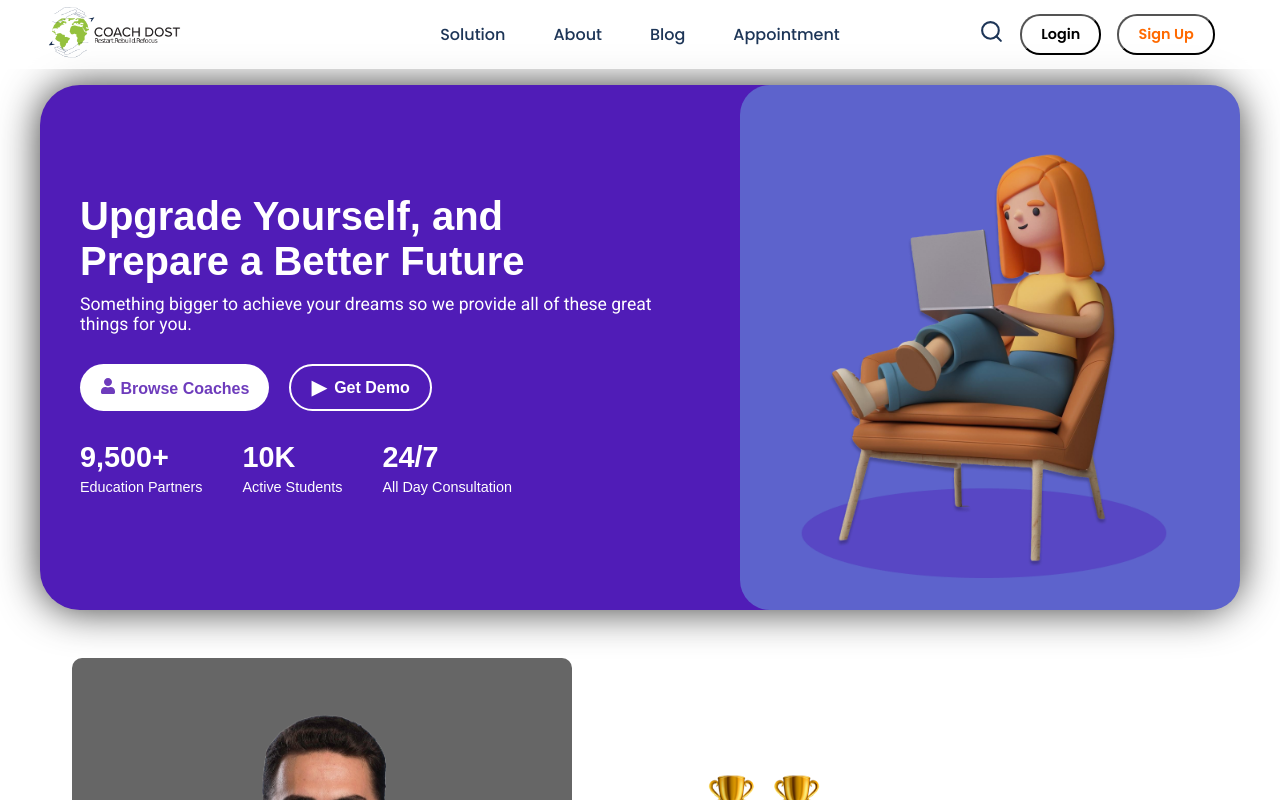
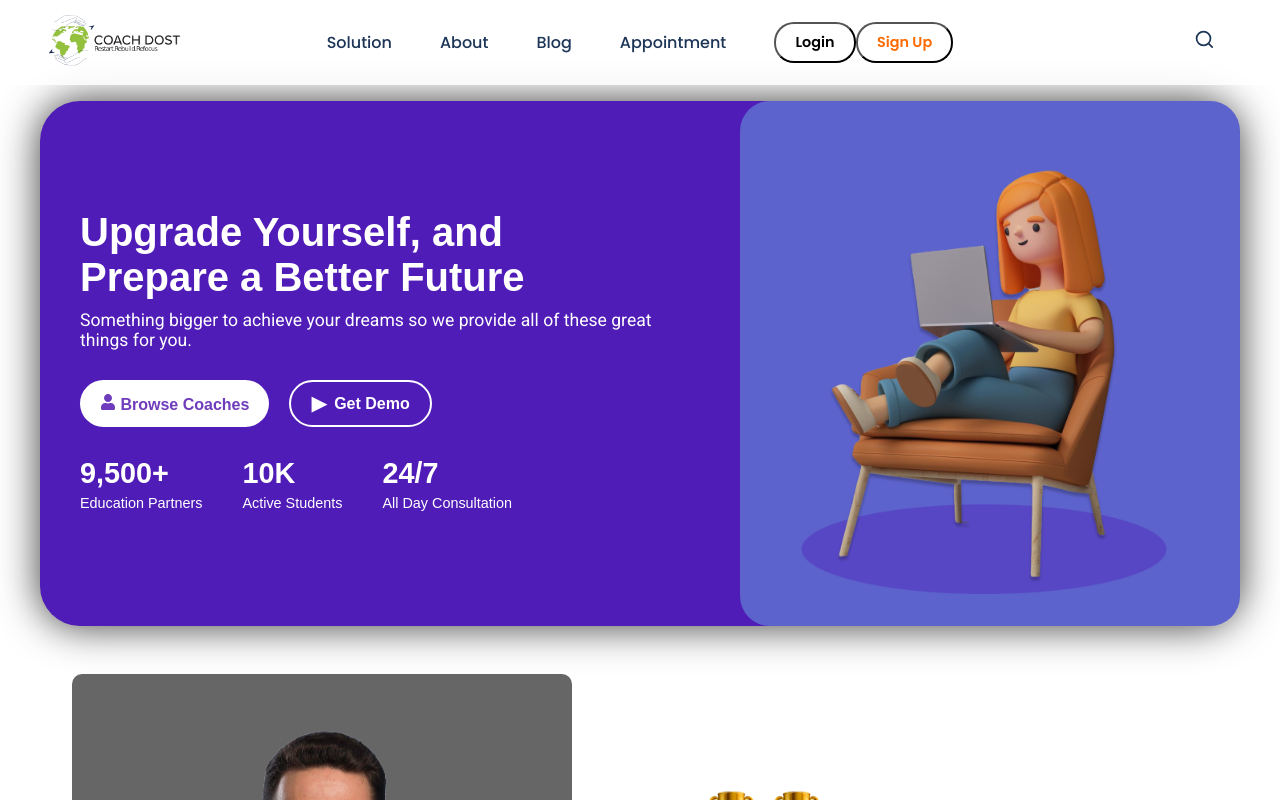
Before and after one commit to gurudesh0801/coachdost-copy, a React (Vite) app: page / in a window 1280 px wide. Shown: the top 800 px of the page. Built offline with nearby package versions, Linux system fonts and the light colour scheme; a web font is replaced by a local one.

Commit message:
Update Navbar.jsx

```diff
--- a/src/Components/Navbar/Navbar.jsx
+++ b/src/Components/Navbar/Navbar.jsx
@@ -33,7 +33,7 @@ const Navbar = () => {
       <div className="navbar-left">
         <div className="navbar-logo">
           <Link to="/">
-            <img src={logo} alt="" />
+            <img src={logo} alt="Logo" />
           </Link>
         </div>
       </div>
@@ -52,16 +52,19 @@ const Navbar = () => {
           <li>
             <Link to="#appointment">Appointment</Link>
           </li>
+          {/* Login and Signup in toggle menu */}
+          <li className="navbar-login-signup">
+            <button className="navbar-login">Login</button>
+            <button onClick={goto} className="navbar-signup">
+              Sign Up
+            </button>
+          </li>
         </ul>
       </div>
 
       <div className="navbar-right">
         <button onClick={toggleSearch} className="navbar-search-icon">
-          <FiSearch size={25} color="#1d3557" />
-        </button>
-        <button className="navbar-login">Login</button>
-        <button onClick={goto} className="navbar-signup">
-          Sign Up
+          <FiSearch color="#1d3557" />
         </button>
       </div>
 
```
